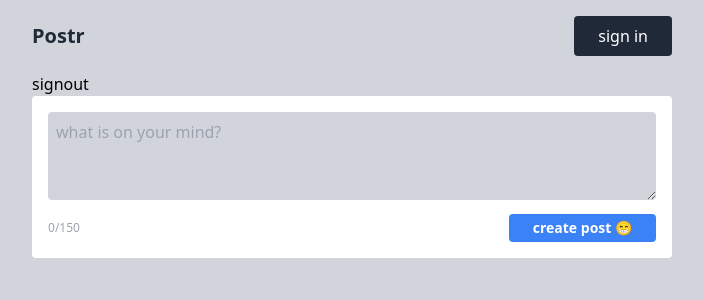
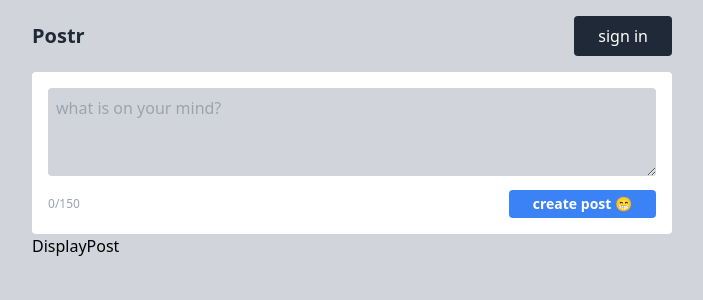
Before and after one commit to Ayothegod/postr, a Next.js app: page / in a window 1280 px wide. Shown: the top 300 px of the page, without its empty margins (288-991 px from the left). Built offline with nearby package versions, Linux system fonts and the light colour scheme; no server answers.

Commit message:
add display products page

```diff
--- /dev/null
+++ b/components/DisplayPost.jsx
@@ -0,0 +1,9 @@
+
+
+const DisplayPost = () => {
+  return (
+    <div>DisplayPost</div>
+  )
+}
+
+export default DisplayPost
--- a/pages/index.js
+++ b/pages/index.js
@@ -1,5 +1,6 @@
 // import { Inter } from 'next/font/google'
 import CreatePosts from "@/components/CreatePosts";
+import DisplayPost from "@/components/DisplayPost";
 import { useSession,signOut } from "next-auth/react"
 import Image from "next/image";
 import Link from "next/link";
@@ -25,9 +26,10 @@ export default function Home() {
                 <button className="bg-gray-800 text-white py-2 px-6 rounded">sign in</button>
               </Link>}
           </nav>
-            <button onClick={() => signOut()}>signout</button>
+            {/* <button onClick={() => signOut()}>signout</button> */}
           <section>
             <CreatePosts/>
+            <DisplayPost/>
           </section>
         </main>
       </div>
```
